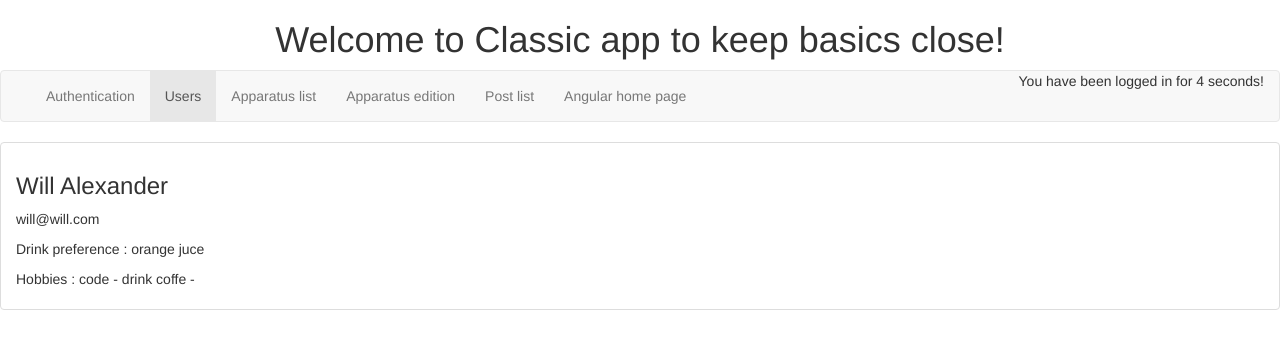
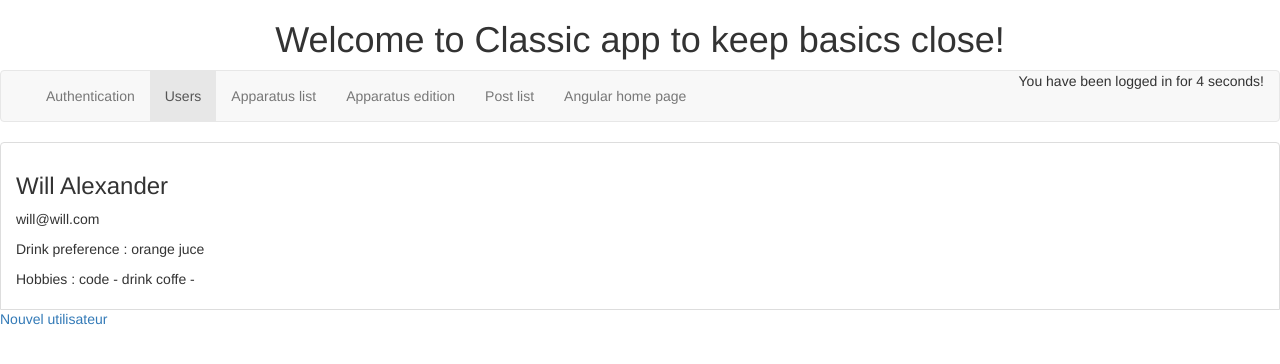
Before and after one commit to BenoitBoucounaud/angular_site, an Angular app in the folder base-site/: page /app-home/users in a window 1280 px wide. Shown: the top 364 px of the page. Built offline with nearby package versions, Linux system fonts and the light colour scheme.

Commit message:
add route to new user

```diff
--- a/base-site/src/app/components/user-list/user-list.component.html
+++ b/base-site/src/app/components/user-list/user-list.component.html
@@ -8,4 +8,6 @@
             <span *ngFor="let hobby of user.hobbies">{{ hobby }} - </span>
         </p>
     </li>
+    <!-- need a / to nav to 4200/new-user and 4200/users/new-user -->
+    <a routerLink="/new-user">Nouvel utilisateur</a>
 </ul>
```
Also changed, not shown: base-site/src/app/app-routing.module.ts (+7 -0 lines).
